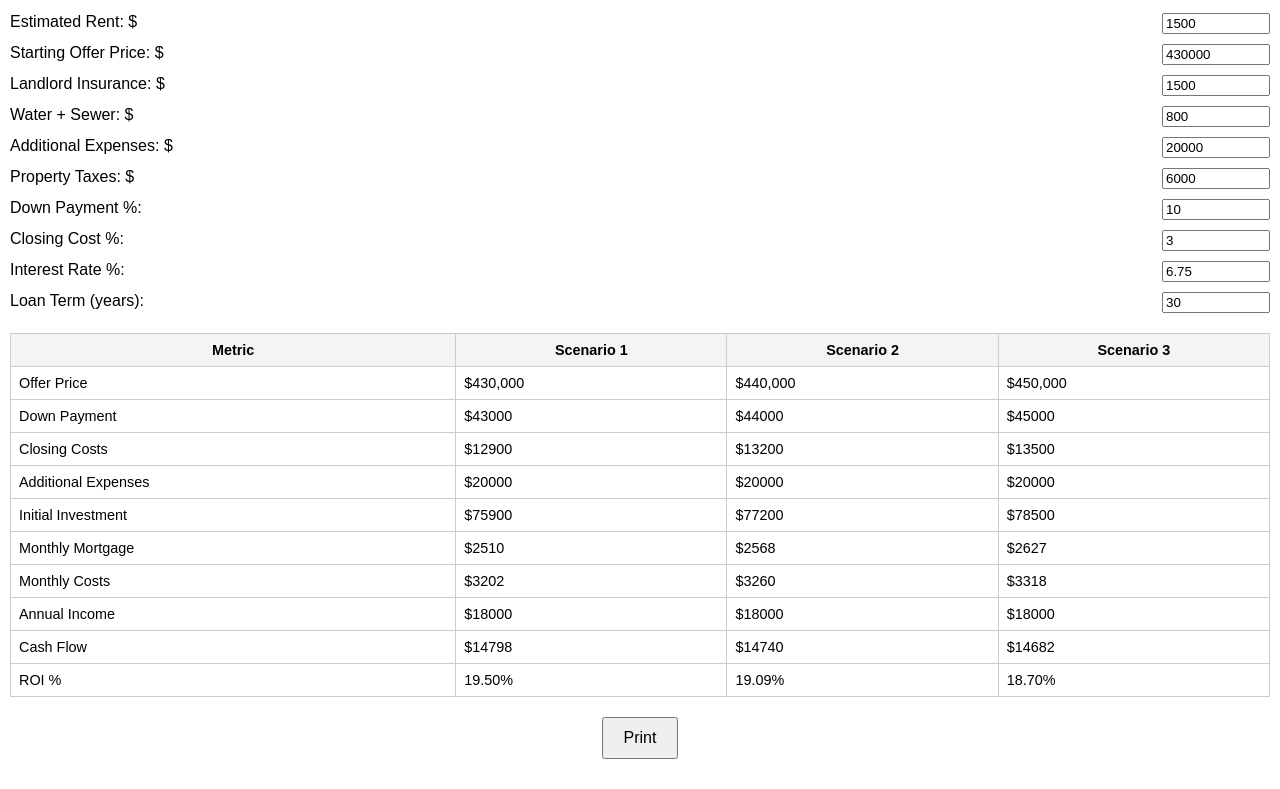
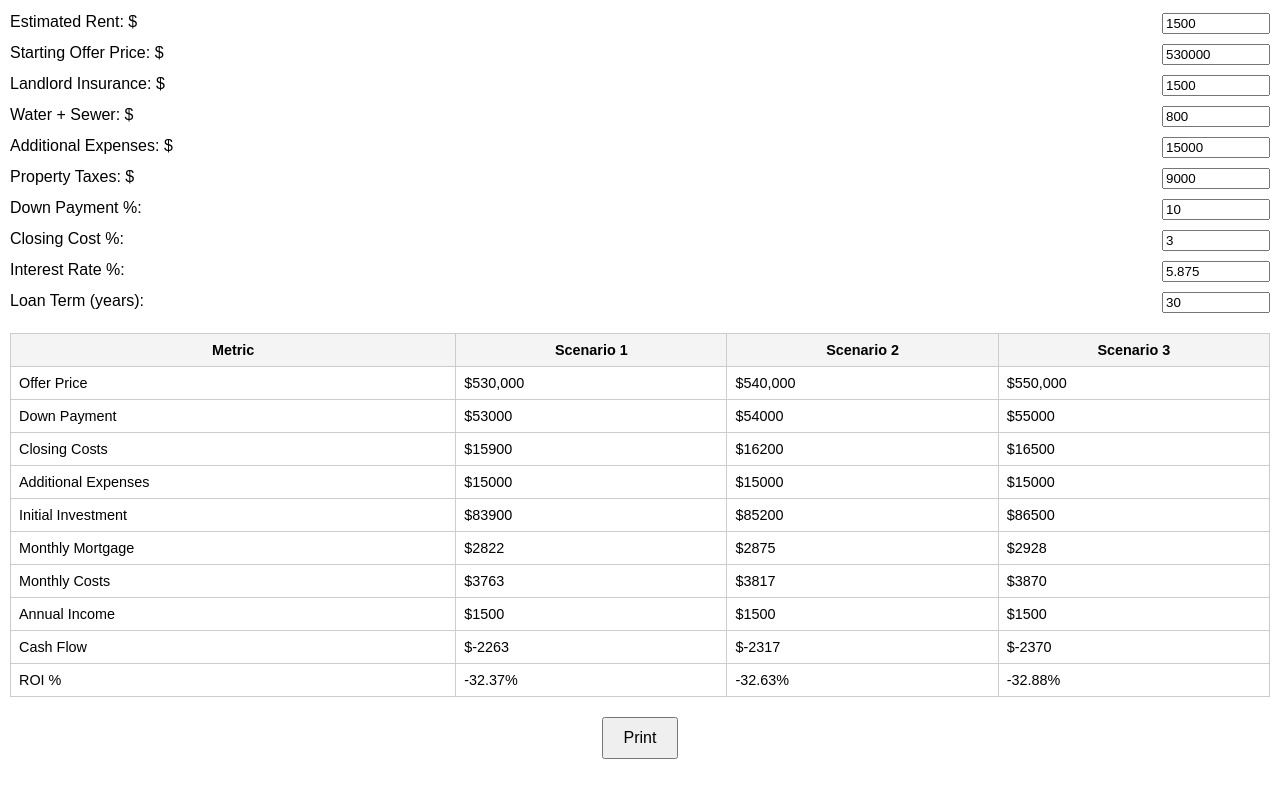
Before and after one commit to prumale/rental-investment-calc, a plain HTML site: page index.html in a window 1280 px wide. Shown: the part 57-846 px from the top of the page. Drawn offline with Linux system fonts and the light colour scheme.

Commit message:
Update index.html

```diff
--- a/index.html
+++ b/index.html
@@ -71,14 +71,14 @@
 
   <div class="inputs" oninput="calculate()">
     <label>Estimated Rent: $<input type="number" id="rent" value="1500"></label>
-    <label>Starting Offer Price: $<input type="number" id="startOffer" value="430000"></label>
+    <label>Starting Offer Price: $<input type="number" id="startOffer" value="530000"></label>
     <label>Landlord Insurance: $<input type="number" id="insurance" value="1500"></label>
     <label>Water + Sewer: $<input type="number" id="utilities" value="800"></label>
-    <label>Additional Expenses: $<input type="number" id="additional" value="20000"></label>
-    <label>Property Taxes: $<input type="number" id="taxes" value="6000"></label>
+    <label>Additional Expenses: $<input type="number" id="additional" value="15000"></label>
+    <label>Property Taxes: $<input type="number" id="taxes" value="9000"></label>
     <label>Down Payment %: <input type="number" id="downPaymentPercent" value="10"></label>
     <label>Closing Cost %: <input type="number" id="closingCostPercent" value="3"></label>
-    <label>Interest Rate %: <input type="number" id="interestRate" value="6.75"></label>
+    <label>Interest Rate %: <input type="number" id="interestRate" value="5.875"></label>
     <label>Loan Term (years): <input type="number" id="loanTerm" value="30"></label>
   </div>
 
@@ -88,7 +88,7 @@
 
   <script>
     function calculate() {
-      const rent = (parseFloat(document.getElementById('rent').value) || 0) * 12;
+      const rent = (parseFloat(document.getElementById('rent').value) || 0);
       const downPct = (parseFloat(document.getElementById('downPaymentPercent').value) || 0) / 100;
       const closingPct = (parseFloat(document.getElementById('closingCostPercent').value) || 0) / 100;
       const interestRate = (parseFloat(document.getElementById('interestRate').value) || 0) / 100 / 12;
@@ -122,10 +122,10 @@
           ? loanAmount * (interestRate * Math.pow(1 + interestRate, termMonths)) / (Math.pow(1 + interestRate, termMonths) - 1)
           : loanAmount / termMonths;
         const annualMortgage = monthlyMortgage * 12;
-        const annualCosts = (annualMortgage + taxes + insurance + utilities)/12;
+        const monthlyCosts = (annualMortgage + taxes + insurance + utilities)/12;
         const totalInitialInvestment = downPayment + closingCosts + additional;
-        const cashFlow = rent - annualCosts;
-        const roi = totalInitialInvestment > 0 ? (cashFlow / totalInitialInvestment) * 100 : 0;
+        const cashFlow = (rent - monthlyCosts);
+        const roi = totalInitialInvestment > 0 ? ((cashFlow * 12) / totalInitialInvestment) * 100 : 0;
 
         return [
           `$${price.toLocaleString()}`,
@@ -134,7 +134,7 @@
           `$${additional.toFixed(0)}`,
           `$${totalInitialInvestment.toFixed(0)}`,
           `$${monthlyMortgage.toFixed(0)}`,
-          `$${annualCosts.toFixed(0)}`,
+          `$${monthlyCosts.toFixed(0)}`,
           `$${rent.toFixed(0)}`,
           `$${cashFlow.toFixed(0)}`,
           `${roi.toFixed(2)}%`
```
